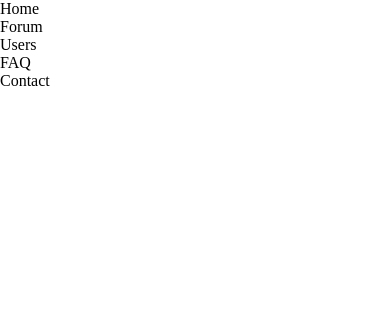
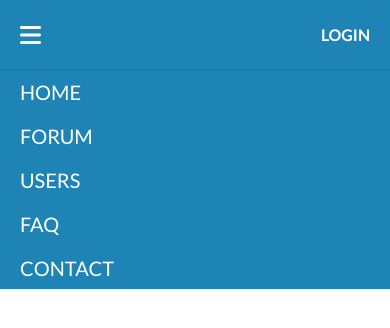
Before and after one commit to Belkowski656/Forum, a React (Create React App) app: page / in a window 390 px wide. Shown: the top 328 px of the page. Built offline with nearby package versions, Linux system fonts and the light colour scheme.

Commit message:
add Navigation with responsivness

```diff
--- a/public/index.html
+++ b/public/index.html
@@ -29,6 +29,12 @@
       src="https://kit.fontawesome.com/fa56ed0519.js"
       crossorigin="anonymous"
     ></script>
+    <link rel="preconnect" href="https://fonts.googleapis.com" />
+    <link rel="preconnect" href="https://fonts.gstatic.com" crossorigin />
+    <link
+      href="https://fonts.googleapis.com/css2?family=Lato:wght@400;700&display=swap"
+      rel="stylesheet"
+    />
     <title>React App</title>
   </head>
   <body>
--- a/src/GlobalStyles.js
+++ b/src/GlobalStyles.js
@@ -5,5 +5,6 @@ export const GlobalStyles = createGlobalStyle`
     margin: 0;
     padding: 0;
     box-sizing: border-box;
+    font-family: 'Lato', sans-serif;
   }
 `;
--- a/src/components/Navigation/Navigation.js
+++ b/src/components/Navigation/Navigation.js
@@ -1,17 +1,31 @@
+import { useState } from "react";
+
 import {
   Wrapper,
+  Content,
   Hamburger,
   Menu,
   MenuElement,
   Link,
+  Login,
+  Logo,
 } from "./Navigation.style";
 
 const Navigation = () => {
+  const [hamburger, setHamburger] = useState(true);
+
   return (
     <>
       <Wrapper>
-        <Hamburger />
-        <Menu>
+        <Content>
+          <Logo>Forum</Logo>
+          <Hamburger
+            onClick={() => setHamburger((prev) => !prev)}
+            active={hamburger}
+          >
+            <i className="fas fa-bars"></i>
+          </Hamburger>
+          <Menu active={hamburger}>
             <MenuElement>
               <Link>Home</Link>
             </MenuElement>
@@ -28,6 +42,8 @@ const Navigation = () => {
               <Link>Contact</Link>
             </MenuElement>
           </Menu>
+          <Login>Login</Login>
+        </Content>
       </Wrapper>
     </>
   );
--- a/src/components/Navigation/Navigation.style.js
+++ b/src/components/Navigation/Navigation.style.js
@@ -1,11 +1,103 @@
 import styled from "styled-components";
 
-export const Wrapper = styled.div``;
+import { blue, gray, fontStandard } from "../../resources/variables/variables";
 
-export const Hamburger = styled.div``;
+export const Wrapper = styled.div`
+  background-color: ${blue};
+  color: white;
+  padding: 20px;
 
-export const Menu = styled.ul``;
+  @media (min-width: 992px) {
+    background-color: ${gray};
+    border-bottom: 1px solid rgba(255, 255, 255, 0.1);
+  }
+`;
+
+export const Content = styled.div`
+  max-width: 1400px;
+  margin: 0 auto;
+  position: relative;
+  display: flex;
+  justify-content: space-between;
+  align-items: center;
+`;
+
+export const Logo = styled.div`
+  display: none;
+  @media (min-width: 992px) {
+    display: block;
+    text-transform: uppercase;
+    font-size: 40px;
+    font-weight: bold;
+  }
+`;
+
+export const Hamburger = styled.div`
+  font-size: 24px;
+  cursor: pointer;
+
+  @media (min-width: 992px) {
+    display: none;
+  }
+`;
+
+export const Menu = styled.ul`
+  position: absolute;
+  top: calc(100% + 20px);
+  left: -20px;
+  width: calc(100% + 40px);
+  padding: 0 20px;
+  border-top: 1px solid rgba(0, 0, 0, 0.1);
+  list-style: none;
+  background-color: ${blue};
+  max-height: ${({ active }) => (active ? "220px" : "0")};
+  transition: 0.2s;
+  overflow: hidden;
+
+  @media (min-width: 992px) {
+    position: static;
+    display: flex;
+    justify-content: flex-end;
+    border: none;
+    width: 100%;
+    max-height: none;
+    padding: 0;
+    background-color: transparent;
+    margin-right: 20px;
+  }
+`;
 
 export const MenuElement = styled.li``;
 
-export const Link = styled.a``;
+export const Link = styled.a`
+  display: block;
+  padding: 10px 0;
+  font-size: ${fontStandard};
+  text-transform: uppercase;
+  cursor: pointer;
+  transition: 0.2s;
+
+  :hover {
+    color: ${blue};
+  }
+
+  @media (min-width: 992px) {
+    margin: 0 20px;
+  }
+`;
+
+export const Login = styled.a`
+  text-transform: uppercase;
+  font-weight: bold;
+  cursor: pointer;
+  transition: 0.2s;
+
+  :hover {
+    background-color: #17698f;
+  }
+
+  @media (min-width: 992px) {
+    background-color: ${blue};
+    padding: 10px 20px;
+  }
+`;
--- /dev/null
+++ b/src/resources/variables/variables.js
@@ -0,0 +1,11 @@
+export const blue = "#1d84b5";
+export const gray = "#364253";
+export const lightGray = "#bdc3b7";
+export const red = "#ff5a5f";
+
+export const fontHuge = "38px";
+export const fontBig = "30px";
+export const fontMedium = "23px";
+export const fontStandard = "20px";
+export const fontSmall = "14px";
+export const fontTiny = "12px";
```
Lines whose indentation alone changed are shown as unchanged.
